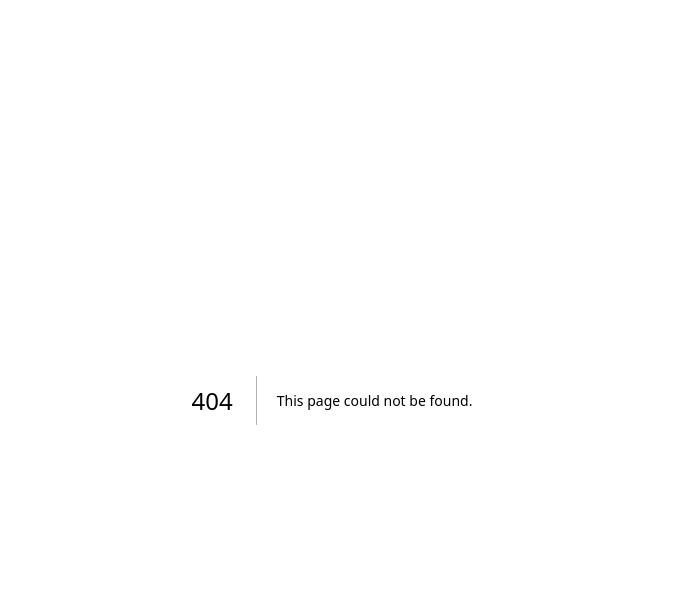
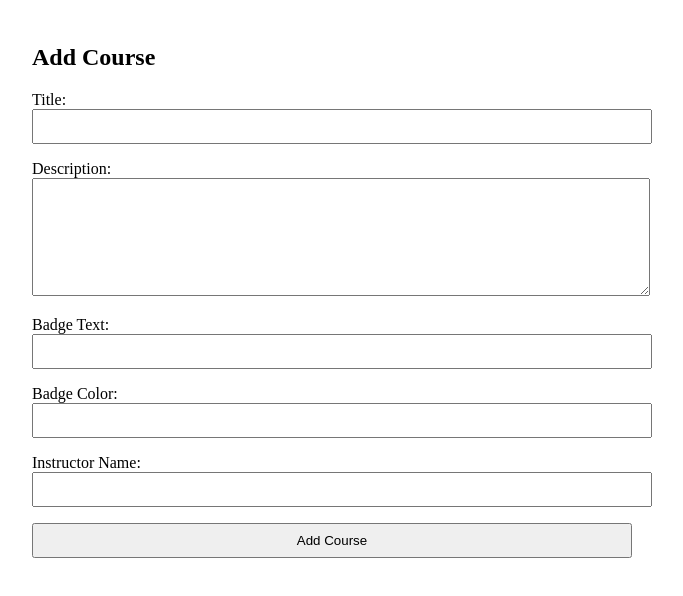
Before and after one commit to oadudhossain/microdeft_react_test_oadud_hossain, a Next.js app: page /courses/add in a window 1280 px wide. Before the commit this address had no page. Shown: the top 596 px of the page, without its empty margins (308-991 px from the left). Built offline with nearby package versions, Linux system fonts and the light colour scheme.

Commit message:
added add courses page to add courses

```diff
--- /dev/null
+++ b/pages/courses/add.js
@@ -0,0 +1,129 @@
+import { useState } from "react";
+import axios from "axios";
+
+export default function AddCourse() {
+  const [formData, setFormData] = useState({
+    title: "",
+    description: "",
+    badge_text: "",
+    badge_color: "",
+    instructor_name: "",
+  });
+
+  const [responseMessage, setResponseMessage] = useState("");
+
+
+  const AUTH_TOKEN = "localstorage.getItem(authToken)";
+
+  const handleChange = (e) => {
+    const { name, value } = e.target;
+    setFormData((prev) => ({ ...prev, [name]: value }));
+  };
+
+  const handleSubmit = async (e) => {
+    e.preventDefault();
+
+    try {
+      const response = await axios.post(
+        "https://react-interview.crd4lc.easypanel.host/api/course",
+        formData,
+        {
+          headers: {
+            "Content-Type": "application/json",
+            Authorization: `Bearer ${AUTH_TOKEN}`,
+          },
+        }
+      );
+
+      setResponseMessage("Course added successfully!");
+      console.log("Response:", response.data);
+    } catch (error) {
+      if (error.response) {
+
+        console.error("Error Response:", error.response.data);
+        setResponseMessage(
+          `Error: ${error.response.data.message || "Failed to add the course"}`
+        );
+      } else if (error.request) {
+
+        console.error("No Response:", error.request);
+        setResponseMessage("No response from server. Please try again later.");
+      } else {
+
+        console.error("Error:", error.message);
+        setResponseMessage("An error occurred. Please try again later.");
+      }
+    }
+  };
+
+  return (
+    <div style={{ maxWidth: "600px", margin: "0 auto", padding: "1rem" }}>
+      <h2>Add Course</h2>
+      <form onSubmit={handleSubmit}>
+        <div style={{ marginBottom: "1rem" }}>
+          <label htmlFor="title">Title:</label>
+          <input
+            type="text"
+            id="title"
+            name="title"
+            value={formData.title}
+            onChange={handleChange}
+            required
+            style={{ width: "100%", padding: "0.5rem" }}
+          />
+        </div>
+        <div style={{ marginBottom: "1rem" }}>
+          <label htmlFor="description">Description:</label>
+          <textarea
+            id="description"
+            name="description"
+            value={formData.description}
+            onChange={handleChange}
+            required
+            style={{ width: "100%", padding: "0.5rem", height: "100px" }}
+          />
+        </div>
+        <div style={{ marginBottom: "1rem" }}>
+          <label htmlFor="badge_text">Badge Text:</label>
+          <input
+            type="text"
+            id="badge_text"
+            name="badge_text"
+            value={formData.badge_text}
+            onChange={handleChange}
+            required
+            style={{ width: "100%", padding: "0.5rem" }}
+          />
+        </div>
+        <div style={{ marginBottom: "1rem" }}>
+          <label htmlFor="badge_color">Badge Color:</label>
+          <input
+            type="text"
+            id="badge_color"
+            name="badge_color"
+            value={formData.badge_color}
+            onChange={handleChange}
+            required
+            style={{ width: "100%", padding: "0.5rem" }}
+          />
+        </div>
+        <div style={{ marginBottom: "1rem" }}>
+          <label htmlFor="instructor_name">Instructor Name:</label>
+          <input
+            type="text"
+            id="instructor_name"
+            name="instructor_name"
+            value={formData.instructor_name}
+            onChange={handleChange}
+            required
+            style={{ width: "100%", padding: "0.5rem" }}
+          />
+        </div>
+        <button type="submit" style={{ padding: "0.5rem", width: "100%" }}>
+          Add Course
+        </button>
+      </form>
+      {responseMessage && <p>{responseMessage}</p>}
+    </div>
+  );
+}
```
